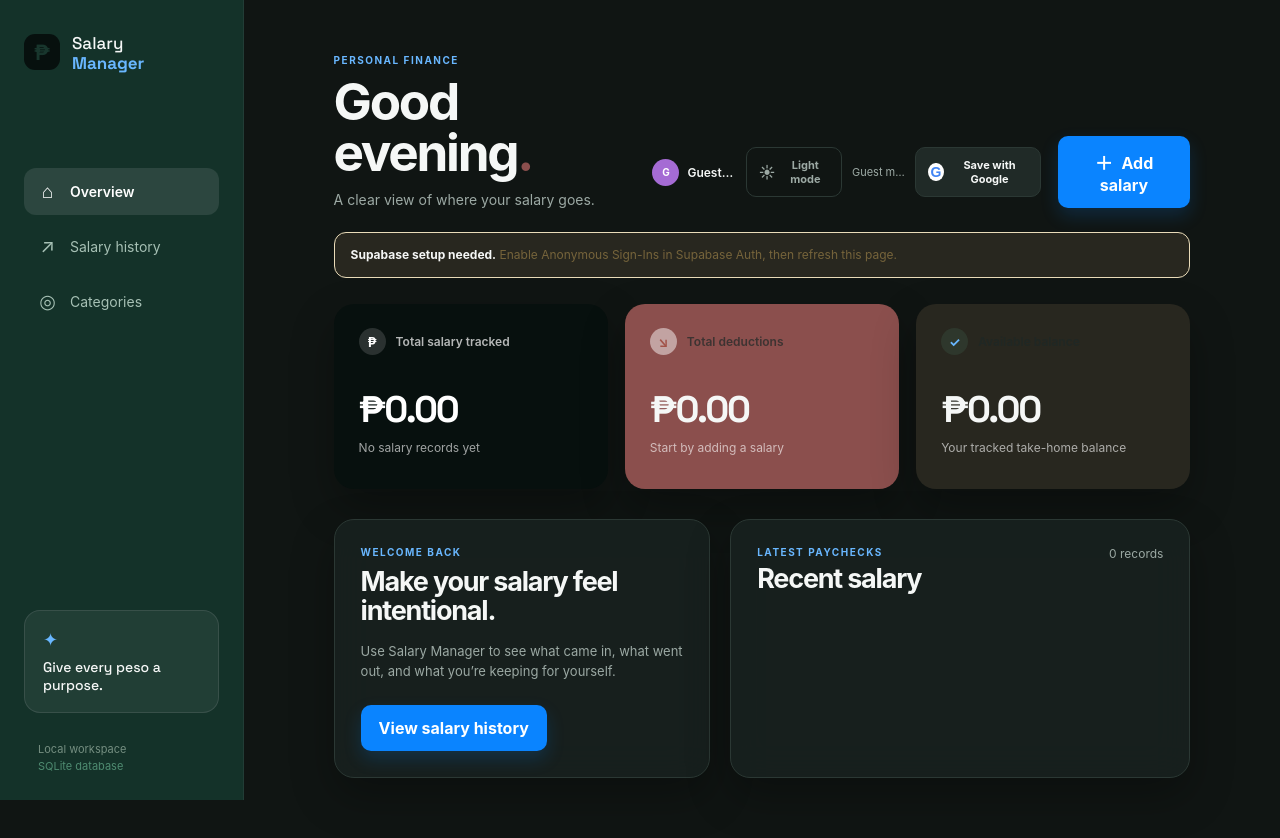
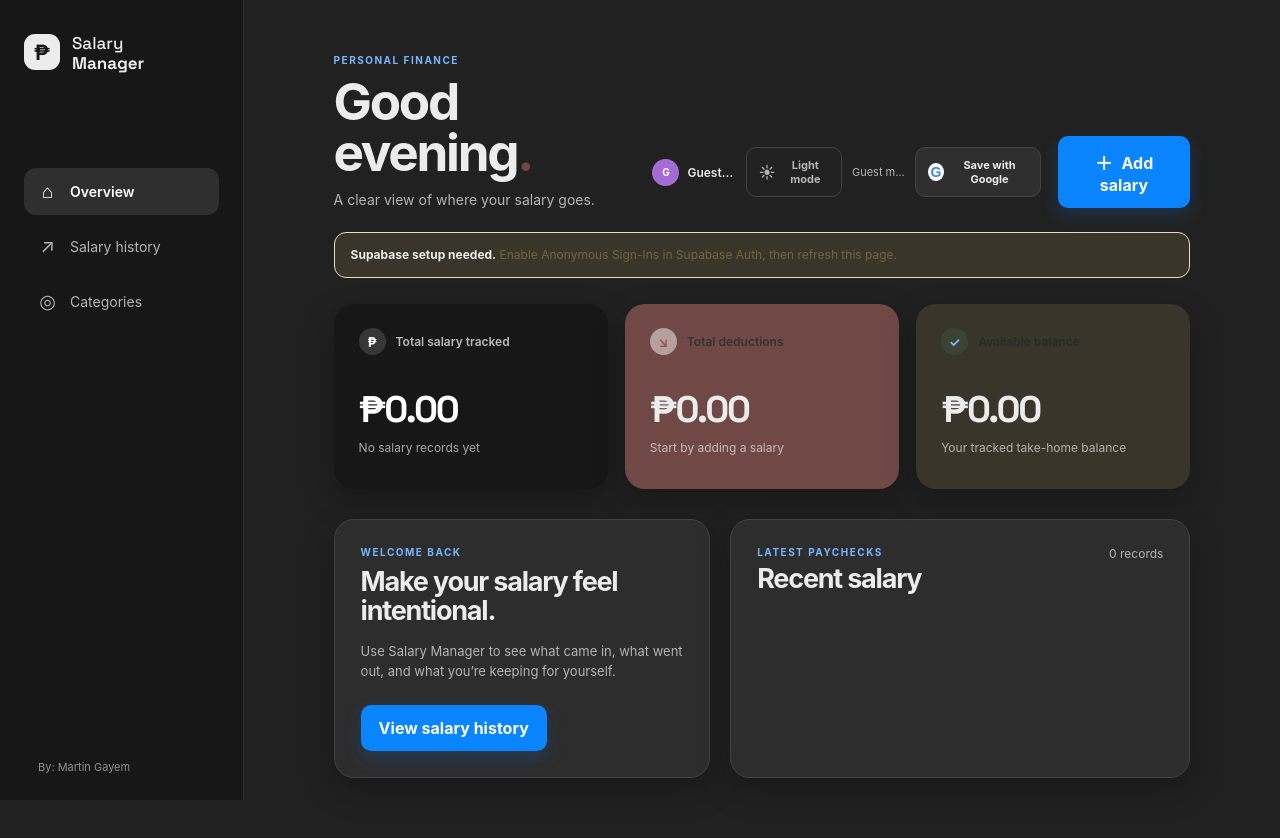
Before and after one commit to Mateeoow/salary-manager, a website: page public/index.html in a window 1280 px wide. Both pictures are taken after a click on the button "Toggle dark mode". Drawn offline with nearby package versions, Linux system fonts and the light colour scheme; no server answers.

Commit message:
8th commit

```diff
--- a/public/index.html
+++ b/public/index.html
@@ -20,11 +20,7 @@
           <a href="#salary-history"><span>↗</span> Salary history</a>
           <a href="#categories"><span>◎</span> Categories</a>
         </nav>
-        <div class="sidebar-note">
-          <span class="spark">✦</span>
-          <p>Give every peso a purpose.</p>
-        </div>
-        <div class="sidebar-footer">Local workspace<br /><span>SQLite database</span></div>
+        <div class="sidebar-credit">By: Martin Gayem</div>
       </aside>
 
       <main class="main-content" id="dashboard">
--- a/public/styles.css
+++ b/public/styles.css
@@ -1,15 +1,15 @@
 :root {
-  --ink: #1c2826;
-  --muted: #78827d;
-  --line: #e7e9e3;
-  --paper: #f8f9f4;
+  --ink: #202123;
+  --muted: #6e6e80;
+  --line: #e5e5e5;
+  --paper: #ffffff;
   --white: #ffffff;
-  --mint: #cfe9dc;
-  --mint-deep: #4f8c71;
-  --coral: #f4a59a;
-  --cream: #f5eedc;
-  --deep: #243532;
-  --shadow: 0 18px 44px rgba(32, 52, 46, .09);
+  --mint: #f3f3f3;
+  --mint-deep: #0a84ff;
+  --coral: #f2c6c2;
+  --cream: #f3f0e8;
+  --deep: #202123;
+  --shadow: 0 12px 32px rgba(0, 0, 0, .07);
 }
 
 * { box-sizing: border-box; }
@@ -18,19 +18,15 @@ body { margin: 0; background: var(--paper); color: var(--ink); font-family: -app
 button, input, select { font: inherit; }
 button { cursor: pointer; }
 .app-shell { display: flex; min-height: 100vh; }
-.sidebar { position: fixed; inset: 0 auto 0 0; width: 244px; padding: 34px 24px 26px; background: var(--mint); display: flex; flex-direction: column; }
-.brand-mark { display: grid; place-items: center; width: 36px; height: 36px; border-radius: 11px; background: var(--deep); color: var(--mint); font-family: 'Space Grotesk', sans-serif; font-size: 22px; font-weight: 700; }
+.sidebar { position: fixed; inset: 0 auto 0 0; width: 244px; padding: 34px 24px 26px; background: #f7f7f8; border-right: 1px solid var(--line); display: flex; flex-direction: column; }
+.brand-mark { display: grid; place-items: center; width: 36px; height: 36px; border-radius: 11px; background: var(--deep); color: #fff; font-family: 'Space Grotesk', sans-serif; font-size: 22px; font-weight: 700; }
 .brand-copy { position: absolute; top: 36px; left: 72px; display: flex; gap: 5px; flex-direction: column; font-family: 'Space Grotesk', sans-serif; font-size: 17px; line-height: .9; }
-.brand-copy strong { color: var(--mint-deep); }
+.brand-copy strong { color: var(--ink); }
 .nav-links { display: grid; gap: 8px; margin-top: 98px; }
-.nav-links a { display: flex; align-items: center; gap: 13px; padding: 12px 14px; border-radius: 12px; color: #5f7369; font-size: 14px; text-decoration: none; transition: background .2s, color .2s; }
+.nav-links a { display: flex; align-items: center; gap: 13px; padding: 12px 14px; border-radius: 12px; color: #656565; font-size: 14px; text-decoration: none; transition: background .2s, color .2s; }
 .nav-links a span { width: 19px; text-align: center; font-size: 19px; }
-.nav-links a:hover, .nav-links a.active { background: rgba(255,255,255,.66); color: var(--ink); font-weight: 600; }
-.sidebar-note { margin-top: auto; padding: 18px; border: 1px solid rgba(79, 140, 113, .18); border-radius: 16px; background: rgba(255,255,255,.34); }
-.spark { color: var(--mint-deep); font-size: 18px; }
-.sidebar-note p { margin: 8px 0 0; max-width: 130px; font-family: 'Space Grotesk', sans-serif; font-size: 14px; line-height: 1.3; }
-.sidebar-footer { margin-top: 28px; padding-left: 14px; color: #758f81; font-size: 11px; line-height: 1.5; }
-.sidebar-footer span { color: #4f8c71; }
+.nav-links a:hover, .nav-links a.active { background: #ececec; color: var(--ink); font-weight: 600; }
+.sidebar-credit { margin-top: auto; padding: 0 14px; color: var(--muted); font-size: 11px; }
 .main-content { width: calc(100% - 244px); max-width: 1400px; margin-left: 244px; padding: 54px 7vw 64px; }
 .topbar { display: flex; align-items: end; justify-content: space-between; gap: 24px; margin-bottom: 42px; }
 .eyebrow { margin: 0 0 10px; color: var(--mint-deep); font-size: 10px; font-weight: 700; letter-spacing: .15em; }
@@ -132,16 +128,18 @@ label { display: grid; gap: 7px; color: #51615b; font-size: 12px; font-weight: 6
 input, select { width: 100%; border: 1px solid #dfe4de; border-radius: 10px; padding: 12px 13px; outline: none; background: #fbfcf9; color: var(--ink); font-size: 14px; }
 input:focus, select:focus { border-color: var(--mint-deep); box-shadow: 0 0 0 3px rgba(79,140,113,.12); }
 .full-width { width: 100%; margin-top: 5px; }
-.toast { position: fixed; right: 24px; bottom: 24px; z-index: 20; max-width: 320px; padding: 13px 16px; border-radius: 11px; background: var(--deep); color: white; box-shadow: var(--shadow); font-size: 13px; opacity: 0; pointer-events: none; transform: translateY(12px); transition: opacity .2s, transform .2s; }
+.toast { position: fixed; top: 22px; right: 22px; z-index: 20; max-width: 320px; padding: 13px 16px; border-radius: 11px; background: var(--deep); color: white; box-shadow: var(--shadow); font-size: 13px; opacity: 0; pointer-events: none; transform: translateY(-12px); transition: opacity .2s, transform .2s; }
 .toast.show { opacity: 1; transform: translateY(0); }
-body.dark-mode { --ink: #f5f7f6; --muted: #9ca9a4; --line: #2b3834; --paper: #101513; --white: #19211f; --mint: #18362d; --mint-deep: #69b7ff; --coral: #8b4f4d; --cream: #28271f; --deep: #07100e; --shadow: 0 18px 44px rgba(0,0,0,.28); }
-body.dark-mode .sidebar { background: rgba(22, 54, 45, .9); border-right: 1px solid rgba(255,255,255,.06); }
-body.dark-mode .nav-links a { color: #a6c0b4; }
-body.dark-mode .nav-links a:hover, body.dark-mode .nav-links a.active { background: rgba(255,255,255,.10); color: #fff; }
-body.dark-mode .sidebar-note { border-color: rgba(255,255,255,.10); background: rgba(255,255,255,.06); }
-body.dark-mode .google-button, body.dark-mode .logout-button:hover, body.dark-mode .theme-button:hover { background: #202a27; }
-body.dark-mode input, body.dark-mode select { border-color: var(--line); background: #141b19; color: var(--ink); }
-body.dark-mode .expense-history { background: #141c1a; }
+body.dark-mode { --ink: #ececec; --muted: #b4b4b4; --line: #424242; --paper: #212121; --white: #2f2f2f; --mint: #2f2f2f; --mint-deep: #76b7ff; --coral: #704947; --cream: #39352a; --deep: #171717; --shadow: 0 12px 32px rgba(0,0,0,.28); }
+body.dark-mode .sidebar { background: #171717; border-right: 1px solid #2b2b2b; }
+body.dark-mode .brand-mark { background: #ececec; color: #171717; }
+body.dark-mode .brand-copy strong { color: #ececec; }
+body.dark-mode .nav-links a { color: #b4b4b4; }
+body.dark-mode .nav-links a:hover, body.dark-mode .nav-links a.active { background: #2f2f2f; color: #fff; }
+body.dark-mode .sidebar-credit { color: #8e8e8e; }
+body.dark-mode .google-button, body.dark-mode .logout-button:hover, body.dark-mode .theme-button:hover { background: #2f2f2f; }
+body.dark-mode input, body.dark-mode select { border-color: var(--line); background: #2f2f2f; color: var(--ink); }
+body.dark-mode .expense-history { background: #292929; }
 body.dark-mode .summary-card p { color: rgba(255,255,255,.62); }
 @media (max-width: 900px) { .sidebar { width: 190px; } .main-content { width: calc(100% - 190px); margin-left: 190px; padding: 40px 30px; } .brand-copy { left: 62px; } .content-grid, .overview-grid { grid-template-columns: 1fr; } }
-@media (max-width: 680px) { .app-shell { display: block; } .sidebar { position: static; width: 100%; height: auto; padding: 18px 20px; flex-direction: row; align-items: center; gap: 12px; } .brand-copy { position: static; } .nav-links { display: none; } .sidebar-note, .sidebar-footer { display: none; } .main-content { width: 100%; margin-left: 0; padding: 32px 18px 45px; } .topbar { align-items: start; flex-direction: column; margin-bottom: 28px; } .top-actions { width: 100%; align-items: start; flex-direction: column-reverse; gap: 13px; } .account-area { width: 100%; justify-content: flex-start; flex-wrap: wrap; } .theme-button { align-self: flex-start; } .profile-name { max-width: 100px; } .account-status { display: none; } .summary-grid { grid-template-columns: 1fr; } .summary-card { min-height: 145px; } .summary-value { margin-top: 20px; } .salary-item { grid-template-columns: 1fr auto; gap: 10px; } .salary-breakdown { grid-column: 1 / 2; text-align: left; } .history-button, .add-deduction { grid-column: 2 / 3; } .history-button { grid-row: 1; } .add-deduction { grid-row: 2; } .expense-row { grid-template-columns: 1fr auto auto; } .panel { padding: 21px 18px; } .modal { padding: 30px 22px; } }
+@media (max-width: 680px) { .app-shell { display: block; } .sidebar { position: static; width: 100%; height: auto; padding: 18px 20px; flex-direction: row; align-items: center; gap: 12px; } .brand-copy { position: static; } .nav-links, .sidebar-credit { display: none; } .main-content { width: 100%; margin-left: 0; padding: 32px 18px 45px; } .topbar { align-items: start; flex-direction: column; margin-bottom: 28px; } .top-actions { width: 100%; align-items: start; flex-direction: column-reverse; gap: 13px; } .account-area { width: 100%; justify-content: flex-start; flex-wrap: wrap; } .theme-button { align-self: flex-start; } .profile-name { max-width: 100px; } .account-status { display: none; } .summary-grid { grid-template-columns: 1fr; } .summary-card { min-height: 145px; } .summary-value { margin-top: 20px; } .salary-item { grid-template-columns: 1fr auto; gap: 10px; } .salary-breakdown { grid-column: 1 / 2; text-align: left; } .history-button, .add-deduction { grid-column: 2 / 3; } .history-button { grid-row: 1; } .add-deduction { grid-row: 2; } .expense-row { grid-template-columns: 1fr auto auto; } .panel { padding: 21px 18px; } .modal { padding: 30px 22px; } }
```
